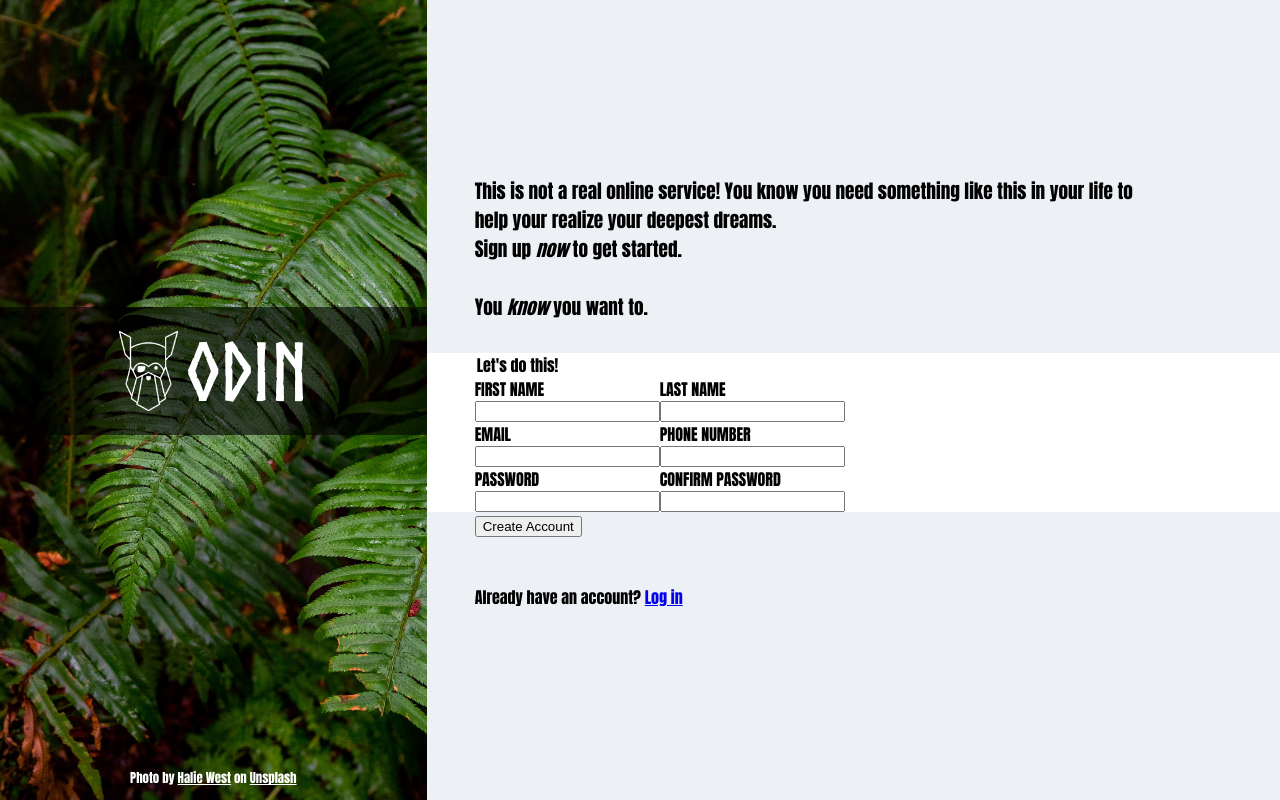
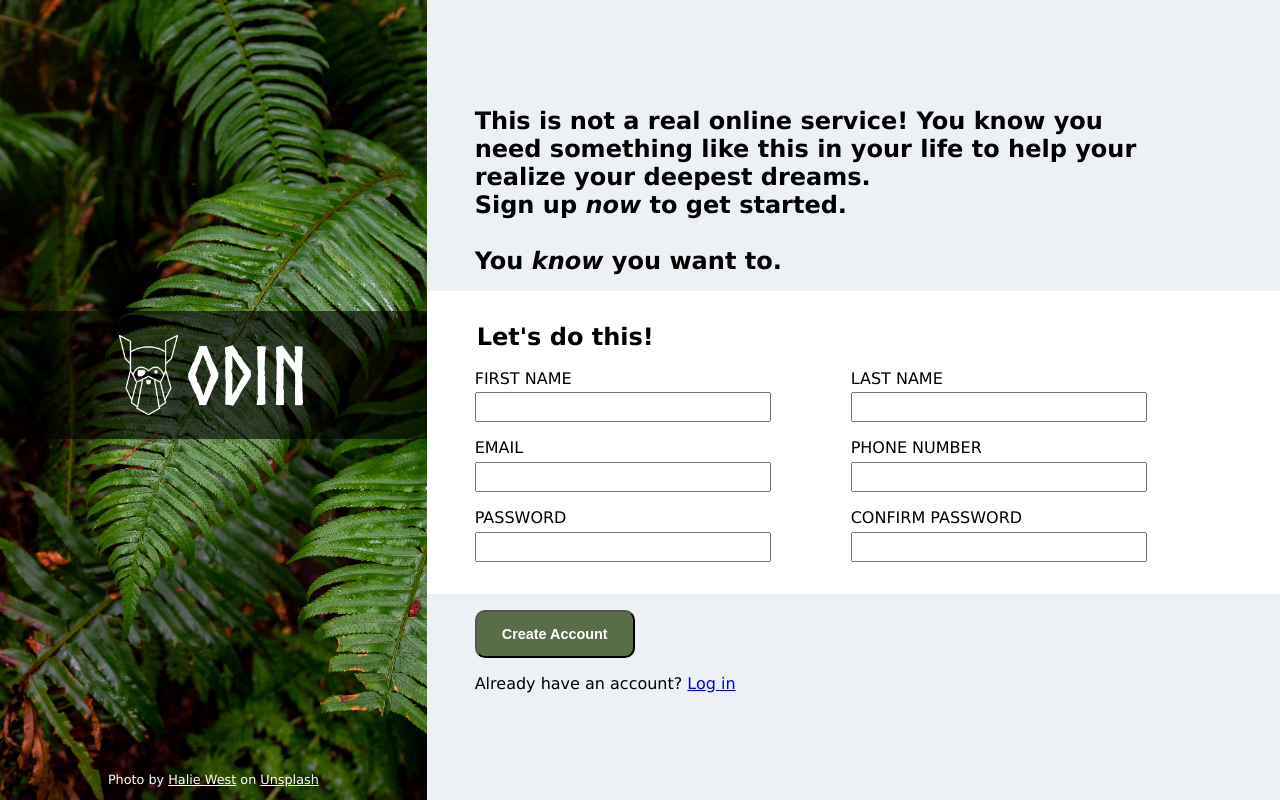
Before and after one commit to akhfirdaus07/sign-up-form, a plain HTML site: page index.html in a window 1280 px wide. Drawn offline with Linux system fonts and the light colour scheme.

Commit message:
Clean up the layout

```diff
--- a/index.html
+++ b/index.html
@@ -29,26 +29,31 @@
                 <div class="form-row">
                     <div>
                         <label for="user_first_name">FIRST NAME</label>
-                        <input type="text" name="user_first_name" id="user_first_name">
+                        <input type="text" name="user_first_name" id="user_first_name" required>
                     </div>
                     <div>
-                        <label for="user_last_name">LAST NAME</label><input type="text" name="user_last_name" id="user_last_name">
+                        <label for="user_last_name">LAST NAME</label>
+                        <input type="text" name="user_last_name" id="user_last_name" required>
                     </div>
                 </div>
                 <div class="form-row">
                     <div>
-                        <label for="user_email">EMAIL</label><input type="email" name="user_email" id="user_email">
+                        <label for="user_email">EMAIL</label>
+                        <input type="email" name="user_email" id="user_email" required>
                     </div>
                     <div>
-                        <label for="user_phone">PHONE NUMBER</label><input type="number" name="user_phone" id="user_phone">
+                        <label for="user_phone">PHONE NUMBER</label>
+                        <input type="number" name="user_phone" id="user_phone" required>
                     </div>
                 </div>
                 <div class="form-row">
                     <div>
-                        <label for="user_pwd">PASSWORD</label><input type="password" name="user_pwd" id="user_pwd">
+                        <label for="user_pwd">PASSWORD</label>
+                        <input type="password" name="user_pwd" id="user_pwd" required>
                     </div>
                     <div>
-                        <label for="user_pwd">CONFIRM PASSWORD</label><input type="password" name="user_pwd" id="user_pwd">
+                        <label for="user_pwd">CONFIRM PASSWORD</label>
+                        <input type="password" name="user_pwd" id="user_pwd" required>
                     </div>
                 </div>
             </div>
--- a/styles.css
+++ b/styles.css
@@ -11,7 +11,7 @@ body{
     flex-direction: row;
     margin: 0;
 
-    font-family: Impact, Haettenschweiler, 'Arial Narrow Bold', sans-serif;
+    font-family:Verdana, Geneva, Tahoma, sans-serif;
     height: 100vh;
 }
 
@@ -63,36 +63,69 @@ h1{
     display: flex;
     flex-direction: column;
     justify-content: center;
-    gap:2rem;
+    gap:1rem;
     background-color: rgb(237, 240, 244);
 
+    font-weight: 300;
 }
 
-.right-top>p{
+.right-top>p, legend{
     font-weight: 700;
-    font-size: 1.2rem;
+    font-size: 1.5rem;
     margin:0;
+}
+
+legend{
+    margin-bottom: 0.1rem;
 }
 
 form>.form{
     display:flex;
     flex-direction: column;
+    gap:1rem;
+
     background-color: white;
-
+    padding: 2rem 8rem 2rem 3rem;
 }
 
 .form-row{
     display: flex;
     flex-direction: row;
     box-sizing: border-box;
+    gap:5rem;
 
 }
 
 .form-row div{
     display: flex;
     flex-direction: column;
+    gap:0.3rem;
 }
 
-.right-top>p, form>.form, .button, .right-bottom{
+.right-top>p, .right-bottom{
     padding: 0 8rem 0 3rem;
 }
+
+.right-bottom>p{
+    margin:0;
+}
+
+.button{
+    padding: 1rem 8rem 0 3rem;
+}
+
+button{
+    text-align: center;
+    font-weight: bold;
+    font-size: 0.9rem;
+    color: white;
+    background-color: #596D48;
+    width: 10rem;
+    height: 3rem;
+    border-radius: 10px;
+}
+
+input{
+    width:18rem;
+    height: 1.5rem;
+}
```
